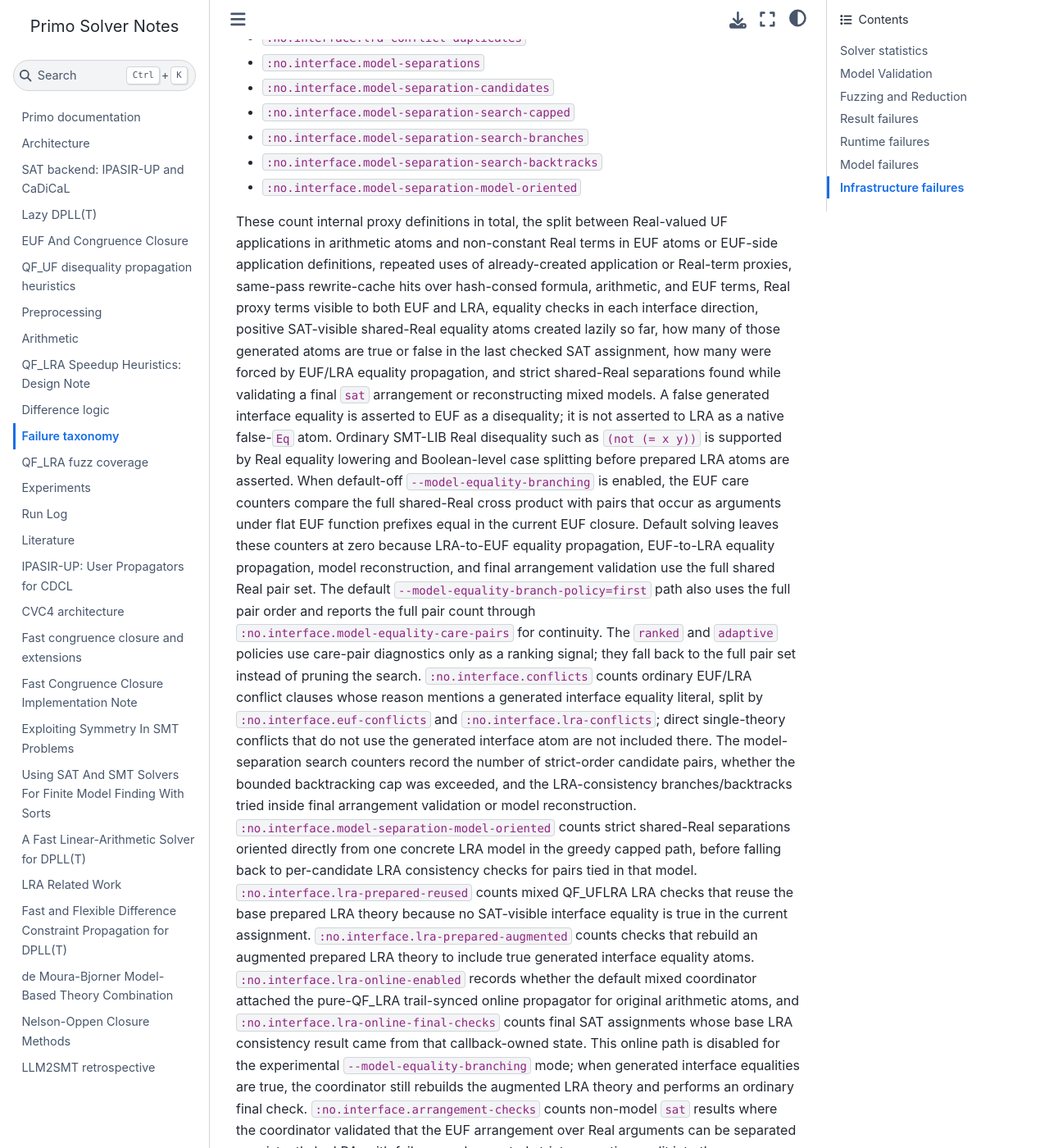
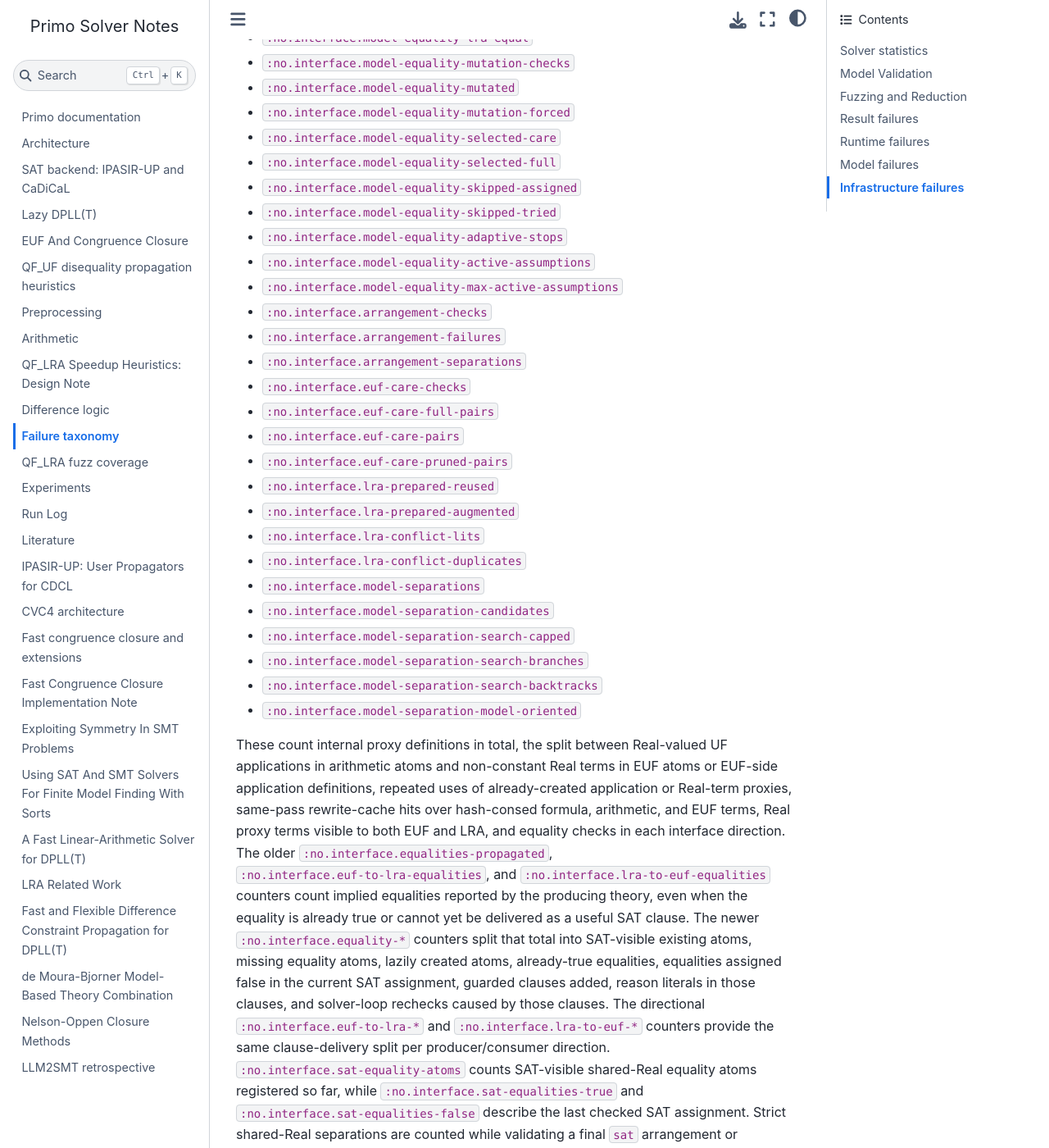
Before and after one commit to primo-solver/primo, a Jupyter Book: the page built from docs/debugging.md, in a window 1280 px wide and 1400 px high, scrolled down 9443 px. Shown: the whole window at 82% size. Built offline with Jupyter Book 1.0.4 settings and Sphinx 7.4.7 and the Sphinx Book theme 1.1.4, drawn with Linux system fonts in a browser that asks for light colours; some of the changed text lies outside the part shown.

Commit message:
Expose Nelson-Oppen propagation stats

```diff
--- a/docs/debugging.md
+++ b/docs/debugging.md
@@ -308,6 +308,27 @@
 - `:no.interface.equalities-propagated`
 - `:no.interface.euf-to-lra-equalities`
 - `:no.interface.lra-to-euf-equalities`
+- `:no.interface.equality-candidates`
+- `:no.interface.equality-existing-atoms`
+- `:no.interface.equality-missing-atoms`
+- `:no.interface.equality-created-atoms`
+- `:no.interface.equality-already-true`
+- `:no.interface.equality-assigned-false`
+- `:no.interface.equality-clauses`
+- `:no.interface.equality-reason-lits`
+- `:no.interface.equality-rechecks`
+- `:no.interface.euf-to-lra-candidates`
+- `:no.interface.euf-to-lra-existing-atoms`
+- `:no.interface.euf-to-lra-missing-atoms`
+- `:no.interface.euf-to-lra-created-atoms`
+- `:no.interface.euf-to-lra-clauses`
+- `:no.interface.euf-to-lra-rechecks`
+- `:no.interface.lra-to-euf-candidates`
+- `:no.interface.lra-to-euf-existing-atoms`
+- `:no.interface.lra-to-euf-missing-atoms`
+- `:no.interface.lra-to-euf-created-atoms`
+- `:no.interface.lra-to-euf-clauses`
+- `:no.interface.lra-to-euf-rechecks`
 - `:no.interface.conflicts`
 - `:no.interface.euf-conflicts`
 - `:no.interface.lra-conflicts`
@@ -353,13 +374,24 @@
 UF applications in arithmetic atoms and non-constant Real terms in EUF atoms or
 EUF-side application definitions, repeated uses of already-created application
 or Real-term proxies, same-pass rewrite-cache hits over hash-consed formula,
-arithmetic, and EUF terms, Real proxy terms visible to both EUF and LRA, equality
-checks in each interface direction, positive SAT-visible shared-Real equality
-atoms created lazily so far, how many of those generated atoms are true or false
-in the last checked SAT assignment, how many were forced by EUF/LRA equality
-propagation, and strict shared-Real
-separations found while validating a final `sat` arrangement or reconstructing
-mixed models. A false generated interface equality is asserted to EUF as a
+arithmetic, and EUF terms, Real proxy terms visible to both EUF and LRA, and
+equality checks in each interface direction. The older
+`:no.interface.equalities-propagated`, `:no.interface.euf-to-lra-equalities`,
+and `:no.interface.lra-to-euf-equalities` counters count implied equalities
+reported by the producing theory, even when the equality is already true or
+cannot yet be delivered as a useful SAT clause. The newer
+`:no.interface.equality-*` counters split that total into SAT-visible existing
+atoms, missing equality atoms, lazily created atoms, already-true equalities,
+equalities assigned false in the current SAT assignment, guarded clauses added,
+reason literals in those clauses, and solver-loop rechecks caused by those
+clauses. The directional `:no.interface.euf-to-lra-*` and
+`:no.interface.lra-to-euf-*` counters provide the same clause-delivery split per
+producer/consumer direction. `:no.interface.sat-equality-atoms` counts
+SAT-visible shared-Real equality atoms registered so far, while
+`:no.interface.sat-equalities-true` and `:no.interface.sat-equalities-false`
+describe the last checked SAT assignment. Strict shared-Real separations are
+counted while validating a final `sat` arrangement or reconstructing mixed
+models. A false generated interface equality is asserted to EUF as a
 disequality; it is not asserted to LRA as a native false-`Eq` atom. Ordinary
 SMT-LIB Real disequality such as `(not (= x y))` is supported by Real equality
 lowering and Boolean-level case splitting before prepared LRA atoms are asserted.
@@ -417,9 +449,12 @@
 permanent unit clause. The current positive-equality path should
 also show activity in
 `:no.interface.sat-equalities-forced`, which counts guarded propagation clauses
-from the current theory assignment to a generated interface equality literal,
-and then ordinary EUF/LRA theory-conflict counters if the forced equality is
-inconsistent.
+from the current theory assignment to an interface equality literal, and then
+ordinary EUF/LRA theory-conflict counters if the forced equality is
+inconsistent. Compare it with `:no.interface.equality-candidates`: a large gap
+means the producer is rediscovering equalities that are already true, missing
+from the current interface registry, or not useful enough to force a SAT
+recheck.
 
 Add a counter when implementing a nontrivial preprocessing rule, generated
 lemma, SAT interaction, or theory-solver action. Keep names stable once they are
```
Also changed, not shown: docs/architecture.md (+16 -9 lines), 2 other files.
